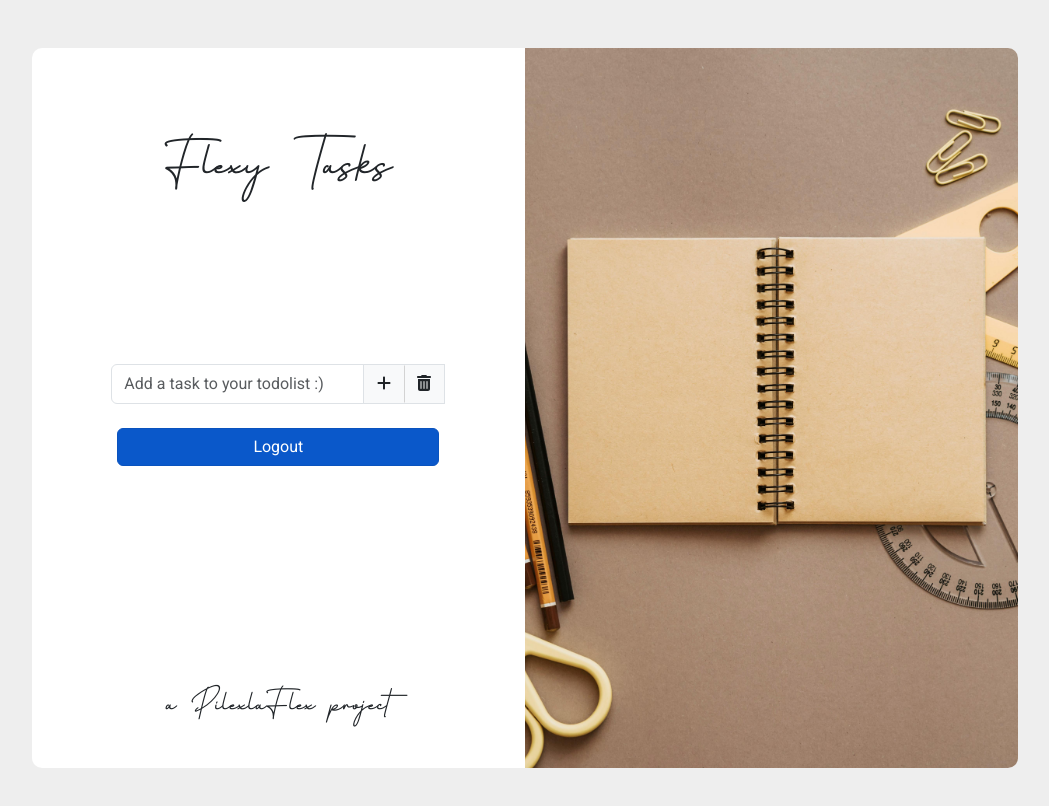
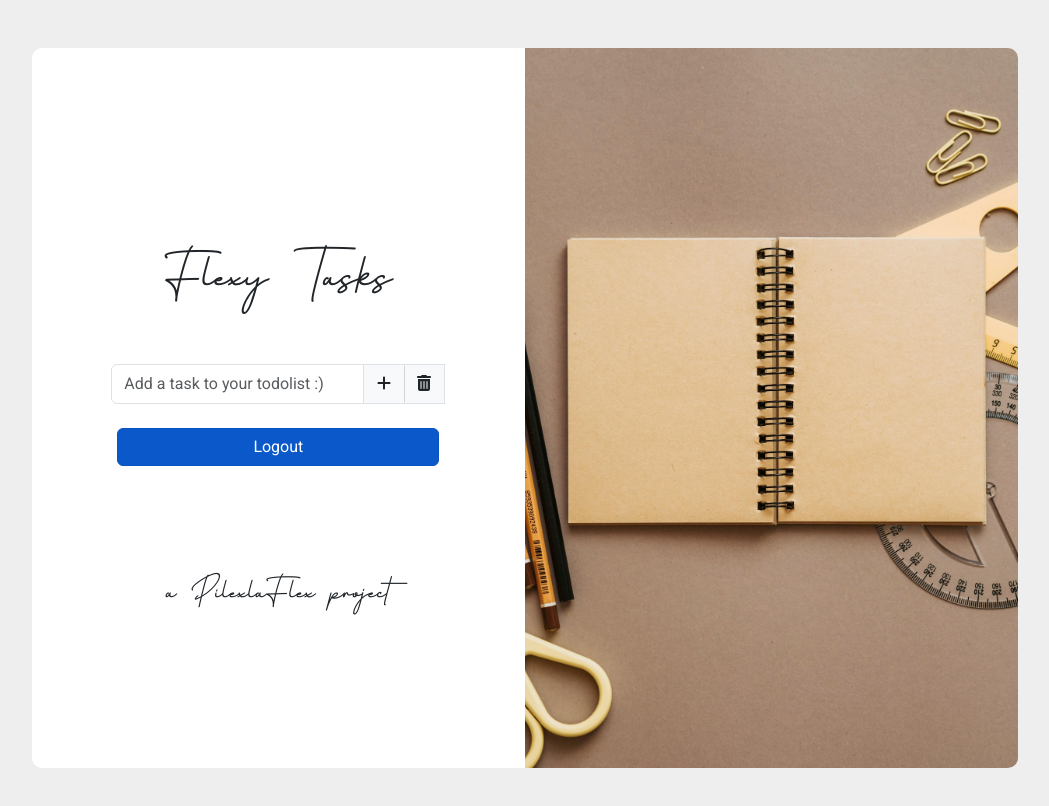
Before and after one commit to Elie-Soued/flexytasks, an Angular app: page /dashboard in a window 1280 px wide. Shown: the top 806 px of the page, without its empty margins (115-1164 px from the left). Built offline with nearby package versions, Linux system fonts and the light colour scheme.

Commit message:
improving the height of the dashboard

```diff
--- a/src/views/dashboard/dashboard.component.css
+++ b/src/views/dashboard/dashboard.component.css
@@ -17,8 +17,17 @@
 
 
 
+.dashboardHeight{
+  height: 100vh;
+}
+
+
 @media (min-width: 992px) { /* lg and up */
   .bg-dashboardpage-sm {
     background: none !important;
   }
+
+  .dashboardHeight{
+  height: auto;
 }
+}
--- a/src/views/dashboard/dashboard.component.html
+++ b/src/views/dashboard/dashboard.component.html
@@ -4,7 +4,7 @@
     style="background-color: white; border-radius: 10px"
   >
     <div class="d-flex align-items-center col-lg-6 p-4 bg-dashboardpage-sm">
-      <div class="d-flex flex-column w-100 h-100">
+      <div class="d-flex flex-column w-100 dashboardHeight">
         <div class="d-flex justify-content-center m-4">
           <h1>Flexy Tasks</h1>
         </div>
```
